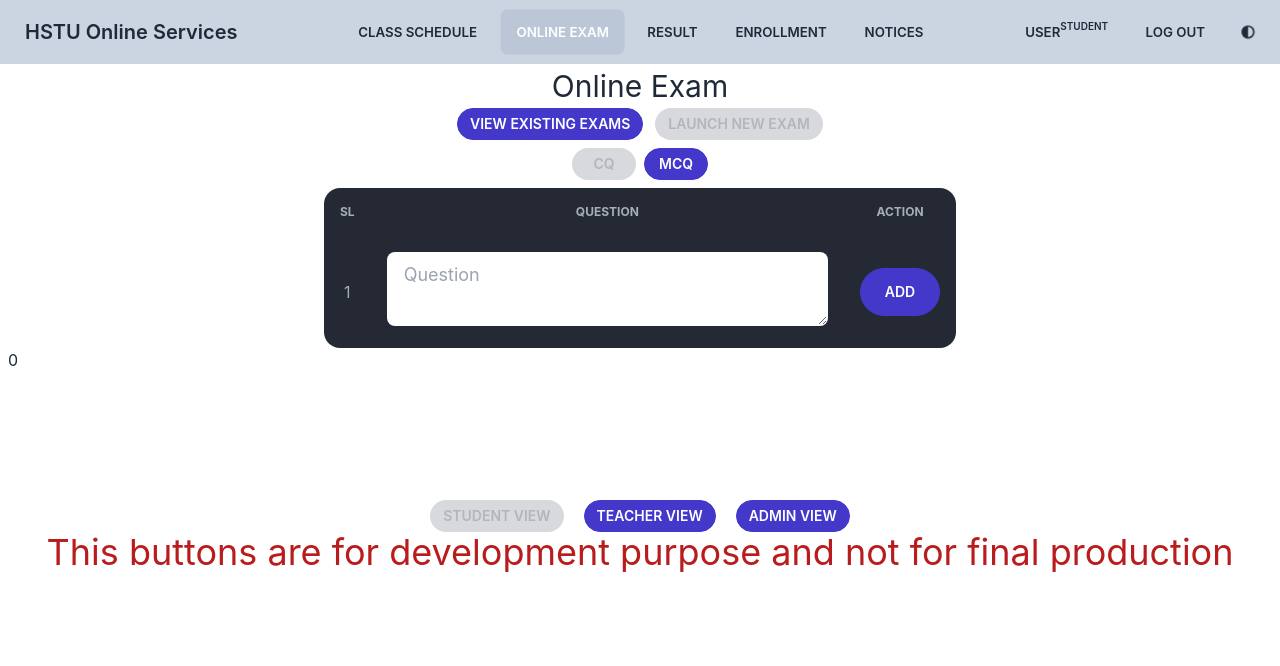
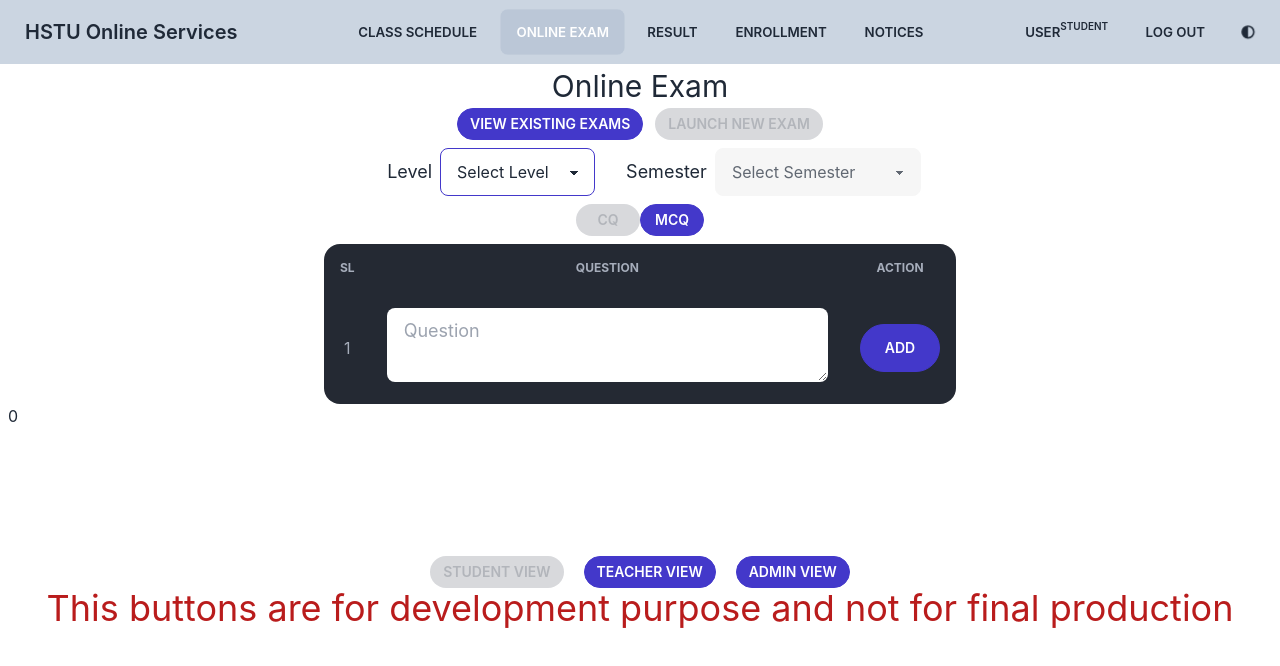
Before and after one commit to abdullahhosenakash/hstu-academic-panel, a React (Create React App) app: page /onlineExam in a window 1280 px wide. Both pictures are taken after a click on the button "LAUNCH NEW EXAM". Shown: the top 666 px of the page. Built offline with nearby package versions, Linux system fonts and the light colour scheme.

Commit message:
level semester of online exam page added

```diff
--- a/src/App.js
+++ b/src/App.js
@@ -12,6 +12,7 @@ import UpdateResult from './Pages/Shared/UpdateResult/UpdateResult';
 import Enrollment from './Pages/StudentPanel/Enrollment/Enrollment';
 import Result from './Pages/StudentPanel/Result/Result';
 import OnlineExam from './Pages/Shared/OnlineExam/OnlineExam';
+import DeleteModal from './Pages/Shared/Utilities/DeleteModal';
 
 function App() {
   const [role, setRole] = useState('student');
--- a/src/Pages/Shared/OnlineExam/CQ.js
+++ b/src/Pages/Shared/OnlineExam/CQ.js
@@ -6,22 +6,27 @@ const CQ = ({ questions, preview = false }) => {
     console.log('a');
   };
   return (
-    <div className='hero min-h-screen'>
+    <div className='hero mt-2'>
       <div className='hero-content flex-col lg:flex-row-reverse'>
-        <div className='card flex-shrink-0 w-[40rem] shadow-[0_10px_60px_15px_rgba(0,0,0,0.3)] bg-base-100'>
+        <div
+          className='card flex-shrink-0 w-[40rem] shadow-[0_10px_60px_-10px_rgba(0,0,0,0.3)] bg-base-100'
+          data-theme='dark'
+        >
           <form onSubmit={(e) => submitAnswers(e)}>
             <div className='card-body'>
               {/* <form onSubmit={() => console.log('ss')}> */}
               {questions.map((q, index) => (
                 <div className='form-control' key={index}>
                   <label className='label'>
-                    <span className='label-text text-lg'>{q.question}</span>
+                    <span className='label-text text-lg text-white'>
+                      {q.question}
+                    </span>
                   </label>
                   <textarea
                     name={`answerToQuestion${q.questionId}`}
                     className='textarea textarea-bordered bg-white text-lg text-black w-full'
                     placeholder='Type your answer here'
-                    disabled={preview}
+                    // disabled={preview}
                     //   defaultValue={question}
                     //   onFocus={() => setErrorMessage('')}
                     //   onChange={(e) => setUpdatedQuestionText(e.target.value)}
@@ -30,8 +35,12 @@ const CQ = ({ questions, preview = false }) => {
               ))}
 
               <div className='form-control mt-6'>
-                <button className='btn btn-primary' type='submit'>
-                  Login
+                <button
+                  className='btn btn-primary w-1/2 mx-auto'
+                  type='submit'
+                  disabled={preview}
+                >
+                  Submit Answer
                 </button>
               </div>
             </div>
--- /dev/null
+++ b/src/Pages/Shared/Utilities/DeleteModal.js
@@ -0,0 +1,40 @@
+import React from 'react';
+
+const DeleteModal = ({ deleteQuestion, questionId }) => {
+  return (
+    <div>
+      {/* The button to open modal */}
+      {/* <label htmlFor='my-modal-6' className='btn'>
+        open modal
+      </label> */}
+
+      {/* Put this part before </body> tag */}
+      <input type='checkbox' id='my-modal-6' className='modal-toggle' />
+      <div className='modal modal-bottom sm:modal-middle'>
+        <div className='modal-box bg-indigo-200'>
+          <h3 className='font-bold text-lg text-black'>Delete the question?</h3>
+          {/* <p className='py-4'>
+            You've been selected for a chance to get one year of subscription to
+            use Wikipedia for free!
+          </p> */}
+          <div className='modal-action'>
+            <button
+              className='btn btn-primary rounded-full w-20'
+              onClick={() => deleteQuestion(questionId)}
+            >
+              Delete
+            </button>
+            <label
+              htmlFor='my-modal-6'
+              className='btn btn-primary rounded-full'
+            >
+              Cancel
+            </label>
+          </div>
+        </div>
+      </div>
+    </div>
+  );
+};
+
+export default DeleteModal;
--- a/src/Pages/TeacherPanel/TeacherOnlineExam/AvailableQuestions.js
+++ b/src/Pages/TeacherPanel/TeacherOnlineExam/AvailableQuestions.js
@@ -1,4 +1,5 @@
 import React, { useState } from 'react';
+import DeleteModal from '../../Shared/Utilities/DeleteModal';
 
 const AvailableQuestions = (props) => {
   const {
@@ -70,15 +71,16 @@ const AvailableQuestions = (props) => {
               >
                 Edit
               </button>
-              <button
+              <label
+                htmlFor='my-modal-6'
                 className='btn rounded-full btn-primary w-20'
-                onClick={(e) => {
-                  e.preventDefault();
-                  deleteQuestion(questionId);
-                }}
               >
                 Delete
-              </button>
+              </label>
+              <DeleteModal
+                deleteQuestion={deleteQuestion}
+                questionId={questionId}
+              />
             </div>
           </td>
         </>
--- a/src/Pages/TeacherPanel/TeacherOnlineExam/TeacherOnlineExam.js
+++ b/src/Pages/TeacherPanel/TeacherOnlineExam/TeacherOnlineExam.js
@@ -9,6 +9,8 @@ const TeacherOnlineExam = ({ toggleExamMode }) => {
   const [editQuestion, setEditQuestion] = useState(false);
   const [questionToEdit, setQuestionToEdit] = useState('');
   const [previewQuestion, setPreviewQuestion] = useState(false);
+  const [level, setLevel] = useState('');
+  const [semester, setSemester] = useState('');
 
   const questionSubmit = (e) => {
     e.preventDefault();
@@ -50,11 +52,58 @@ const TeacherOnlineExam = ({ toggleExamMode }) => {
     setQuestions(restQuestions);
   };
 
+  const launchQuestions = (e) => {
+    e.preventDefault();
+    const duration = e.target.duration.value;
+    const examQuestions = {
+      courseTeacher: 'Md Abdullah Hosen',
+      courseCode: 'ECE 443',
+      courseTitle: 'Database Design',
+      duration: duration + ' minutes',
+      // deadline:''
+      questions
+    };
+    console.log(examQuestions);
+  };
+
   return (
     <div>
       {toggleExamMode === 'new' && (
         <>
-          <div className='flex justify-center gap-2 py-2'>
+          <div className='flex justify-center py-2'>
+            <div className='flex gap-8'>
+              <div className='flex gap-1'>
+                <label className='label'>
+                  <span className='label-text text-lg'>Level</span>
+                </label>
+                <select
+                  className='select select-primary w-3/4 text-base font-normal'
+                  onChange={(e) => setLevel(e.target.value)}
+                >
+                  <option value=''>Select Level</option>
+                  <option value='1'>1</option>
+                  <option value='2'>2</option>
+                  <option value='3'>3</option>
+                  <option value='4'>4</option>
+                </select>
+              </div>
+              <div className='flex gap-1'>
+                <label className='label'>
+                  <span className='label-text text-lg'>Semester</span>
+                </label>
+                <select
+                  className='select select-primary w-3/4 text-base font-normal'
+                  disabled={!level}
+                  onChange={(e) => setSemester(e.target.value)}
+                >
+                  <option value=''>Select Semester</option>
+                  <option value='I'>I</option>
+                  <option value='II'>II</option>
+                </select>
+              </div>
+            </div>
+          </div>
+          <div className='flex justify-center pb-2'>
             <button
               className={`btn btn-sm rounded-full btn-primary w-16 ${
                 examType === 'cq' && 'btn-disabled'
@@ -143,15 +192,40 @@ const TeacherOnlineExam = ({ toggleExamMode }) => {
               </form>
             )}
             {questions.length && (
-              <p className='text-xl text-center pt-2'>
-                Done making questions?
+              <p className='text-xl text-center py-2'>
+                {previewQuestion ? 'Edit Questions?' : 'Done making questions?'}
                 <span
                   className='text-primary pl-2 cursor-pointer'
-                  onClick={() => setPreviewQuestion(true)}
+                  onClick={() => setPreviewQuestion(!previewQuestion)}
                 >
-                  see preview
+                  {previewQuestion ? 'click here' : 'see preview'}
                 </span>
               </p>
+            )}
+
+            {previewQuestion && (
+              <>
+                <form onSubmit={(e) => launchQuestions(e)}>
+                  <div className='flex justify-center gap-2 py-2'>
+                    <label className='label'>
+                      <span className='font-bold'>
+                        Time Duration (in minutes):
+                      </span>
+                    </label>
+                    <input
+                      type='number'
+                      name='duration'
+                      className='input input-primary'
+                      required
+                      min={0}
+                    />
+                    <input type='date' name='' className='input' id='' />
+                  </div>
+                  <button className='btn btn-primary rounded-full flex mx-auto w-1/5'>
+                    Launch Questions
+                  </button>
+                </form>
+              </>
             )}
           </div>
         </>
```
